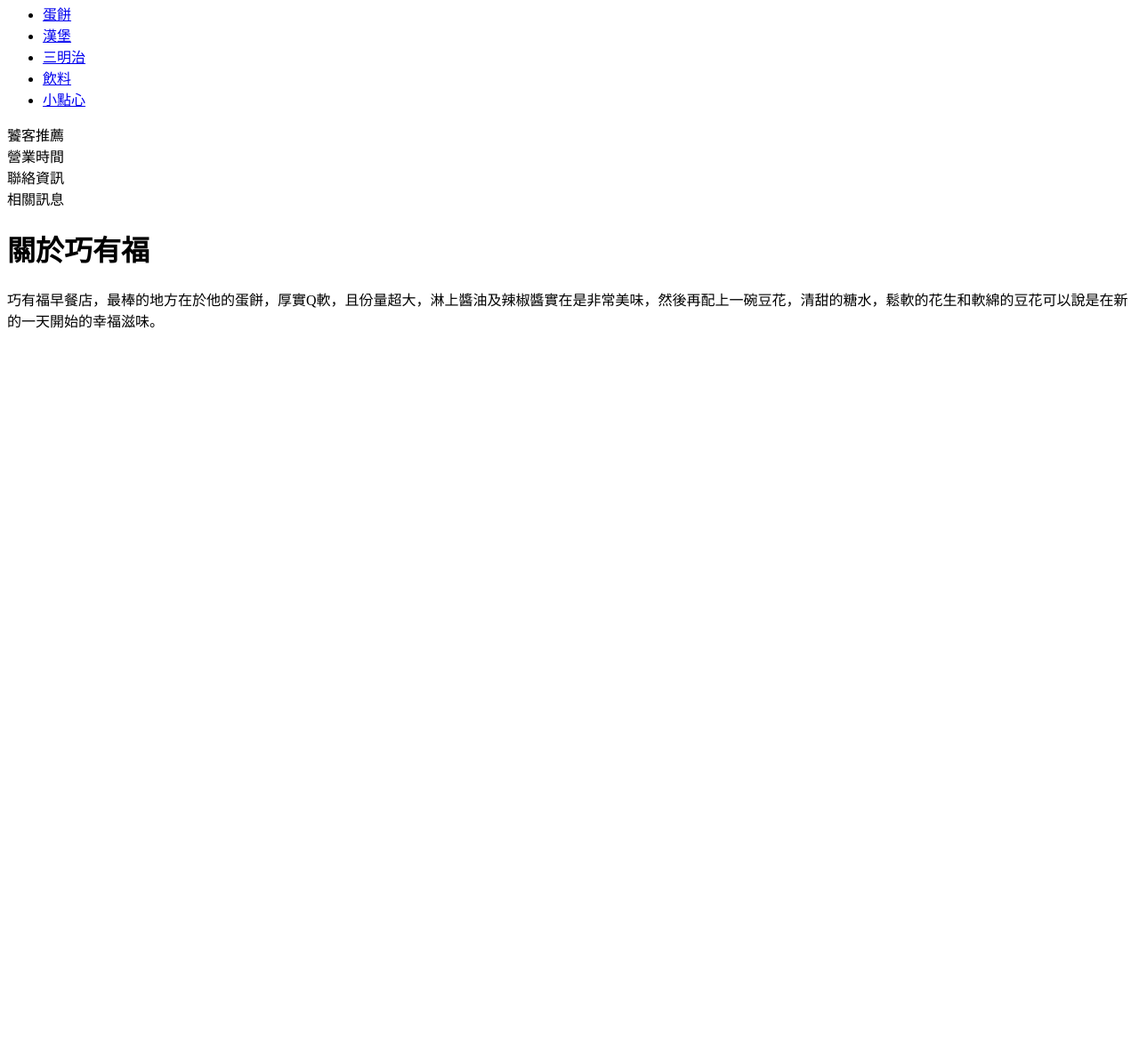
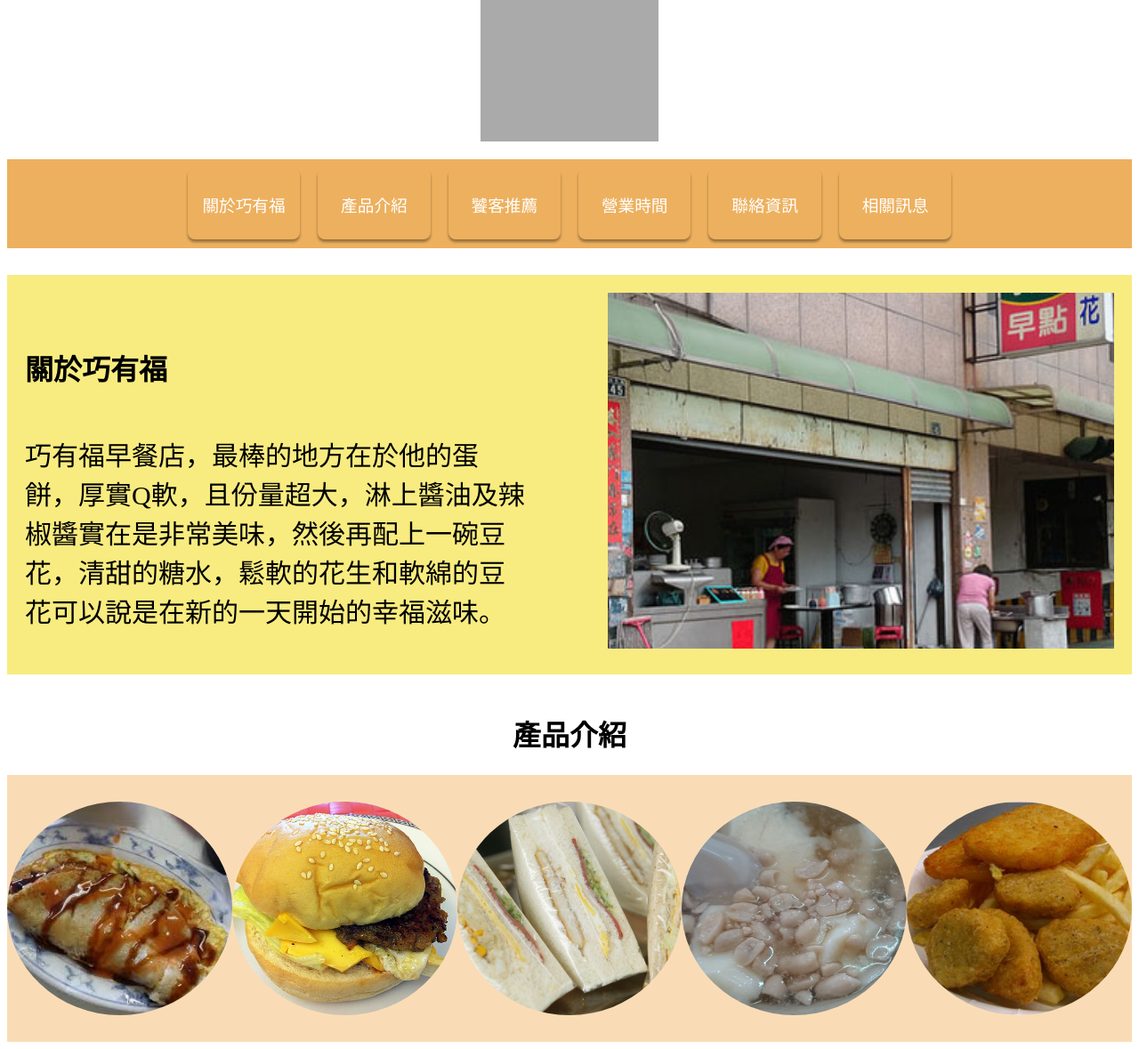
Before and after one commit to Sliennight/Sliennight.github.io, a plain HTML site: page index.html in a window 1280 px wide. Shown: the part 69-1248 px from the top of the page at 89% size. Before the commit the page ends 800 px from the top, so only its background shows below. Drawn offline with Linux system fonts and the light colour scheme.

Commit message:
about,intro

```diff
--- a/Program.css
+++ b/Program.css
@@ -1,7 +1,9 @@
 .container
 {
-	font-family: "微軟正黑體"
+  font-family: "微軟正黑體";
 }
+
+/* top */
 .container .top
 {
   width: 100%;
@@ -12,6 +14,7 @@
   justify-content: center;
   align-items: center;
   margin-bottom: 10px;
+  cursor: pointer;;
 }
 .container .top .logo
 {
@@ -32,6 +35,10 @@
   margin-bottom:20px;
   font-size: 16pt;
 }
+.container .top .list .btn
+{
+  font-size: 0.875em;
+}
 .btn,.btn_1
 {
   width: 10%;
@@ -48,7 +55,7 @@
   transition-duration: 0.5s;
   border-radius: 8px;
 }
-.btn:hover
+.container .top .list .btn:hover
 {
   background-color: #F6C877;
   color: #875F83;
@@ -57,7 +64,7 @@
 .container .top .list .btn:hover.btn_1 ul
 {
   opacity: 1;
-  height: 158px;
+  height: 250px;
 }
 .container .top .list .btn.btn_1 ul
 {
@@ -75,19 +82,24 @@
 }
 .container .top .list .btn.btn_1 ul li
 {
+  display: inline-block;
   list-style: none;
-	padding: 10px 15px;
+  padding: 10px 15px;
+  color: #875F83;
 }
+
  .container .main
 {
   width: 100%;
   height: 80%;
 }
+
+/* about */
 .container .main .about
 {
   width:100%;
   height: 20%;
-  /* background-color: #F8EC80; */
+  background-color: #F8EC80;
   display: flex;
   flex-direction: row;
   flex-wrap: wrap;
@@ -95,36 +107,94 @@
 }
 .container .main .about .aboutL
 {
-  width: 50%;
-  height: 300px;
-  background-color: #F8EC80;
+  width: 45%;
+  height: 100%;
+  /* background-color: #F8EC80; */
   display: flex;
   flex-direction: column;
   flex-wrap: wrap;
   justify-content: center;
   align-content: center;
+  margin: 20px;
 }
 .container .main .about .aboutL h1
 {
   width: 100%;
-  height: 20%;
+  height: 5%;
+  padding-top: 40px;
 }
 .container .main .about .aboutL p
 {
   width: 100%;
-  height: 20%;
-  font-size: 16pt;
+  height: 50%;
+  font-size: 1.875em;
 }
 .container .main .about .aboutR
 {
-  width: 50%;
-  height: 100%;
+  width: 45%;
+  height: 400px;
+  background-image: url(/material/9-2.jpg);
+  border-radius: 1px;
+  background-position: center;
+  background-size: cover;
+  margin: 20px;
 }
-.container .main .about .aboutR
+
+/* intro */
+.container .main .intro
 {
-  width: 50%;
-  height: 400px;
-  background-image: url(/素材/9-2.jpg);
-  border-radius: 1px;
-  background-size:contain;
+  width: 100%;
+  height: 10%;
 }
+.container .main .intro h1
+{
+  width: 100%;
+  height: 50px;
+  background-color: white;
+  padding-top: 20px;
+  display: flex;
+  flex-direction: row;
+  flex-wrap: wrap;
+  justify-content: center;
+  align-content: center;
+}
+.container .main .intro .PIC
+{
+  width: 100%;
+  height: 300px;
+  background-color: #F9DCB6;
+  display: flex;
+  flex-direction: row;
+  flex-wrap: wrap;
+  justify-content: space-between;
+  align-items: center;
+}
+.container .main .intro .pic
+{
+  width: 20%;
+  height: 80%;
+  border-radius: 50%;
+  background-color: aqua;
+  background-position: center;
+  background-size: cover;
+}
+.container .main .intro .pic.pic_1
+{
+  background-image: url(material/12.jpg);
+}
+.container .main .intro .pic.pic_2
+{
+  background-image: url(material/6.jpg);
+}
+.container .main .intro .pic.pic_3
+{
+  background-image: url(material/3.jpg);
+}
+.container .main .intro .pic.pic_4
+{
+  background-image: url(material/10.jpg);
+}
+.container .main .intro .pic.pic_5
+{
+  background-image: url(material/4.jpg);
+}
--- a/index.html
+++ b/index.html
@@ -4,7 +4,7 @@
 	<meta charset="utf-8">
 	<meta http-equiv="X-UA-Compatible" content="IE=edge">
 	<title></title>
-	<link rel="stylesheet" href="個人專題.css">
+	<link rel="stylesheet" href="Program.css">
 </head>
 <body>
 	<div class="container">
@@ -35,6 +35,19 @@
 				</div>
 				<div class="aboutR"></div>
 			</div>
+			<div class="intro">
+				<h1>產品介紹</h1>
+				<div class="PIC">
+					<div class="pic pic_1"></div>
+					<div class="pic pic_2"></div>
+					<div class="pic pic_3"></div>
+					<div class="pic pic_4"></div>
+					<div class="pic pic_5"></div>
+				</div>
+			</div>
+			<div class="menu">
+
+			</div>
 		</div>
 	</div>
 </body>
```
